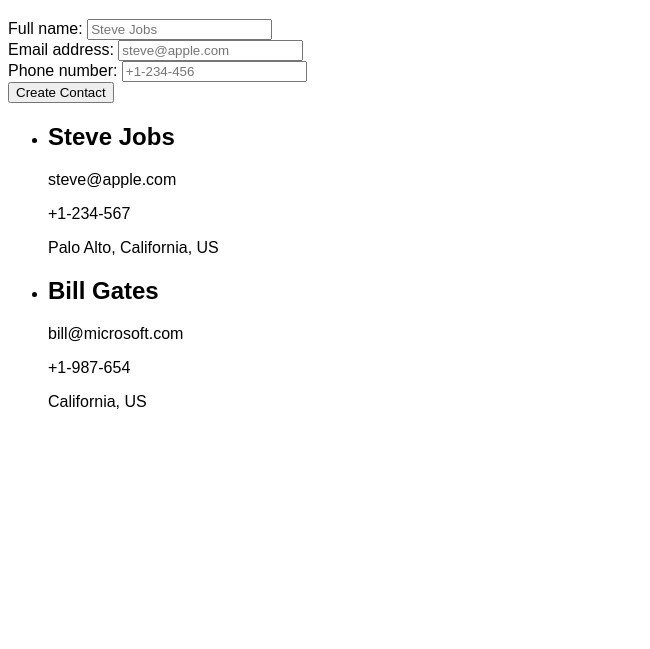
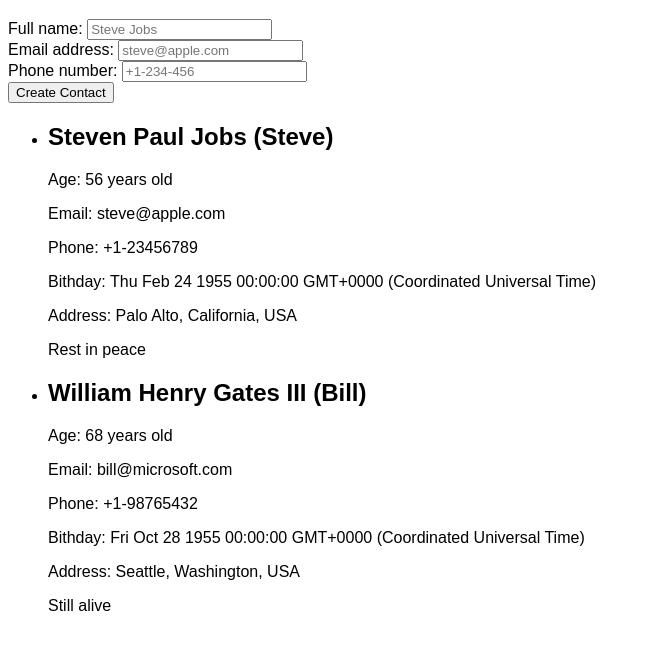
Before and after one commit to bearmentor-2/address-book-2, a plain HTML site: page index.html in a window 1280 px wide. Shown: the part 61-710 px from the top of the page, without its empty margins (0-650 px from the left). Drawn offline with Linux system fonts and the light colour scheme.

Commit message:
feat: render contacts to the DOM

```diff
--- a/index.html
+++ b/index.html
@@ -11,7 +11,7 @@
     <h1>Address Book 2</h1>
 
     <main>
-      <section id="add-contact">
+      <section>
         <form id="add-contact-form">
           <div>
             <label for="full-name">Full name:</label>
@@ -52,20 +52,9 @@
         </form>
       </section>
 
-      <section id="contacts">
-        <ul>
-          <li>
-            <h2>Steve Jobs</h2>
-            <p>steve@apple.com</p>
-            <p>+1-234-567</p>
-            <p>Palo Alto, California, US</p>
-          </li>
-          <li>
-            <h2>Bill Gates</h2>
-            <p>bill@microsoft.com</p>
-            <p>+1-987-654</p>
-            <p>California, US</p>
-          </li>
+      <section>
+        <ul id="contacts">
+          <!-- Contacts -->
         </ul>
       </section>
     </main>
--- a/index.js
+++ b/index.js
@@ -1,3 +1,5 @@
+const contactsListElement = document.getElementById("contacts");
+
 const contacts = [
   {
     id: 1,
@@ -23,28 +25,24 @@ const contacts = [
   },
 ];
 
-// console.log(contacts);
+function renderContacts() {
+  const contactsString = contacts
+    .map((contact) => {
+      const aliveText = contact.isAlive ? "Still alive" : "Rest in peace";
 
-function renderContacts() {
-  for (let index = 0; index < contacts.length; index++) {
-    const contact = contacts[index];
+      return `<li>
+      <h2>${contact.fullName} (${contact.nickName})</h2>
+      <p>Age: ${contact.age} years old</p>
+      <p>Email: ${contact.email}</p>
+      <p>Phone: ${contact.phone}</p>
+      <p>Bithday: ${contact.birthday}</p>
+      <p>Address: ${contact.address}</p>
+      <p>${aliveText}</p>
+    </li>`;
+    })
+    .join("");
 
-    const aliveText = contact.isAlive ? "Still alive" : "Rest in peace";
-
-    const contactText = `
-  ${contact.fullName} (${contact.nickName}) is ${contact.age} years old
-
-  Email: ${contact.email}
-  Phone: ${contact.phone}
-  Bithday: ${contact.birthday}
-
-  Address: ${contact.address}
-
-  ${aliveText}
-  `;
-
-    console.log(contactText);
-  }
+  contactsListElement.innerHTML = contactsString;
 }
 
 function addContact() {
@@ -81,7 +79,4 @@ function getContactById(id) {
   console.log(contact);
 }
 
-enderContacts();
-addContact();
-searchContacts("gates");
-getContactById(1);
+renderContacts();
```
